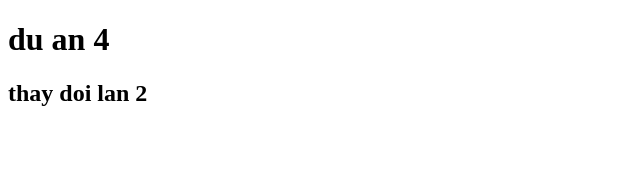
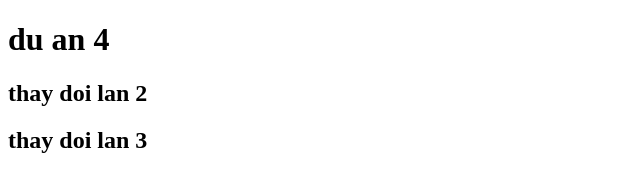
Before and after one commit to tohuyvn/duan4, a plain HTML site: page index.html in a window 1280 px wide. Shown: the whole page, without its empty margins (0-640 px from the left). Drawn offline with Linux system fonts and the light colour scheme.

Commit message:
test commit lan 3

```diff
--- a/index.html
+++ b/index.html
@@ -8,5 +8,6 @@
   <body>
     <h1>du an 4</h1>
     <h2>thay doi lan 2</h2>
+    <h2>thay doi lan 3</h2>
   </body>
 </html>
```
